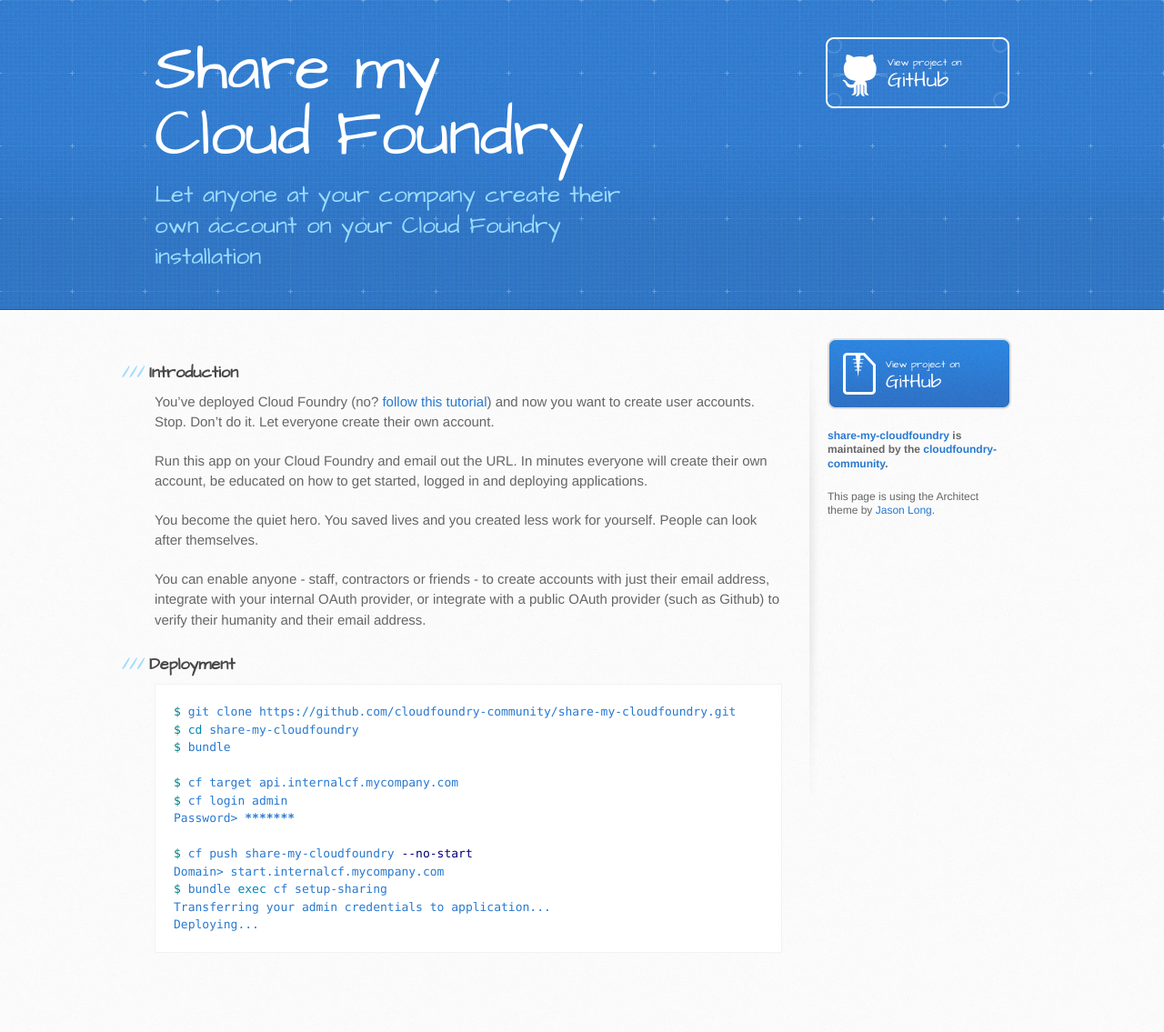
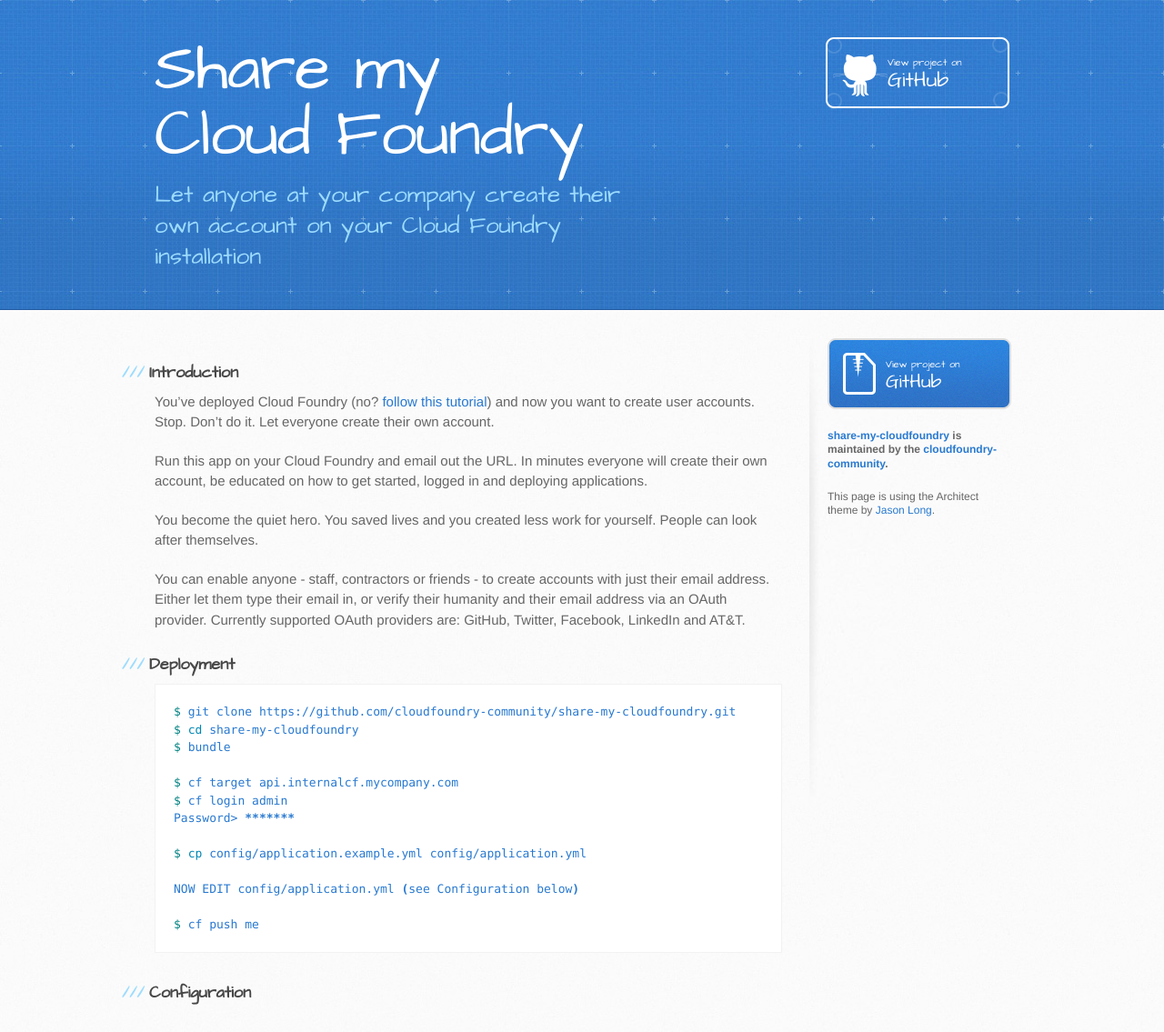
Before and after one commit to cloudfoundry-community/share-my-cloudfoundry, a Jekyll site: the page built from index.md, in a window 1280 px wide. Shown: the whole page at 91% size. Built offline with Jekyll 4.4.1, drawn with Linux system fonts in a browser that asks for light colours; before the commit the page ends 1100 px from its top, so only the background shows below that.

Commit message:
document the current way to configure

```diff
--- a/index.md
+++ b/index.md
@@ -11,7 +11,7 @@ Run this app on your Cloud Foundry and email out the URL. In minutes everyone wi
 
 You become the quiet hero. You saved lives and you created less work for yourself. People can look after themselves.
 
-You can enable anyone - staff, contractors or friends - to create accounts with just their email address, integrate with your internal OAuth provider, or integrate with a public OAuth provider (such as Github) to verify their humanity and their email address.
+You can enable anyone - staff, contractors or friends - to create accounts with just their email address. Either let them type their email in, or verify their humanity and their email address via an OAuth provider. Currently supported OAuth providers are: GitHub, Twitter, Facebook, LinkedIn and AT&T.
 
 ### Deployment
 
@@ -24,9 +24,11 @@ $ cf target api.internalcf.mycompany.com
 $ cf login admin
 Password> *******
 
-$ cf push share-my-cloudfoundry --no-start
-Domain> start.internalcf.mycompany.com
-$ bundle exec cf setup-sharing
-Transferring your admin credentials to application...
-Deploying...
+$ cp config/application.example.yml config/application.yml
+
+NOW EDIT config/application.yml (see Configuration below)
+
+$ cf push me
 {% endhighlight %}
+
+### Configuration
```
